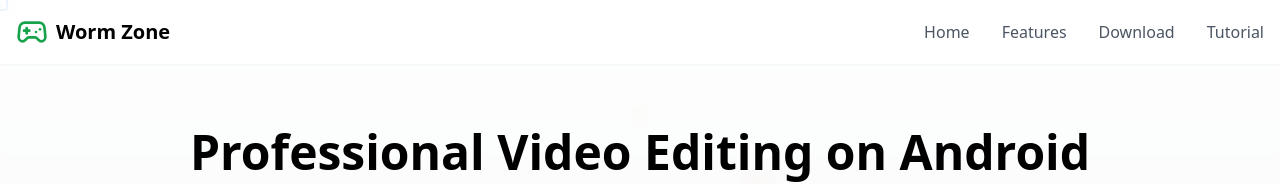
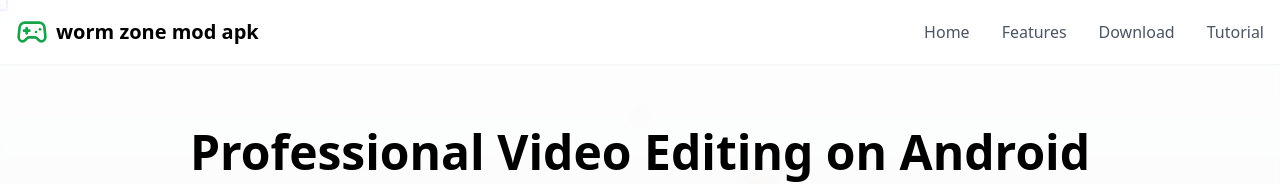
Before and after one commit to Aansawaqas/worms, a React (Vite) app: page / in a window 1280 px wide. Shown: the top 184 px of the page. Built offline with nearby package versions, Linux system fonts and the light colour scheme.

Commit message:
Update Header.tsx

```diff
--- a/src/components/Header.tsx
+++ b/src/components/Header.tsx
@@ -19,7 +19,7 @@ export function Header() {
         <div className="flex items-center justify-between">
           <Link to={ROUTES.HOME} className="flex items-center gap-2">
             <Gamepad2 className="w-8 h-8 text-green-600" />
-            <span className="text-xl font-bold">Worm Zone</span>
+            <span className="text-xl font-bold">worm zone mod apk</span>
           </Link>
 
           <div className="hidden md:flex items-center gap-8">
```
